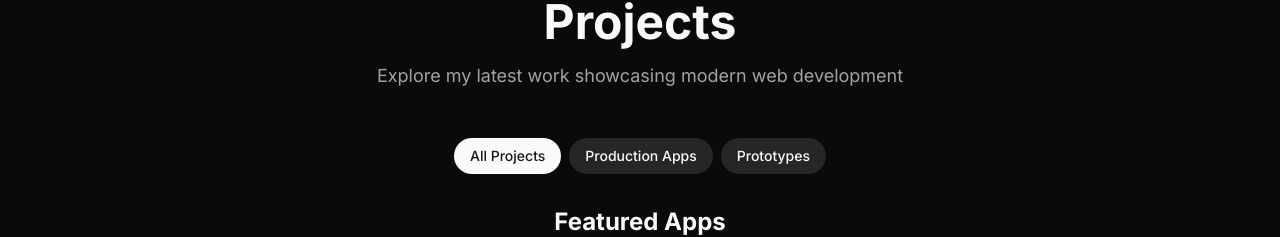
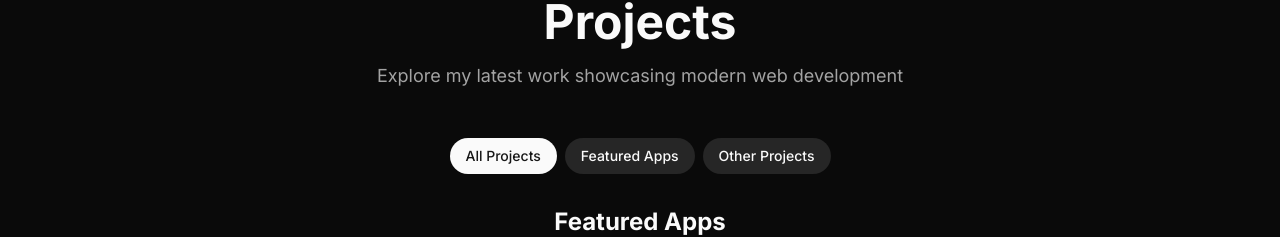
Before and after one commit to swz22/portfolio-jk, a Next.js app: page / in a window 1280 px wide. Shown: the part 882-1119 px from the top of the page. Built offline with nearby package versions, Linux system fonts and the light colour scheme; no server answers.

Commit message:
refactor: update project category labels in constants

```diff
--- a/constants/index.ts
+++ b/constants/index.ts
@@ -112,8 +112,8 @@ export const TERMINAL_COMMANDS = {
 
 export const PROJECT_CATEGORIES = [
   { value: 'all', label: 'All Projects' },
-  { value: 'production', label: 'Production Apps' },
-  { value: 'prototype', label: 'Prototypes' },
+  { value: 'production', label: 'Featured Apps' },
+  { value: 'prototype', label: 'Other Projects' },
 ] as const;
 
 export const SKILL_CATEGORIES = [
```
